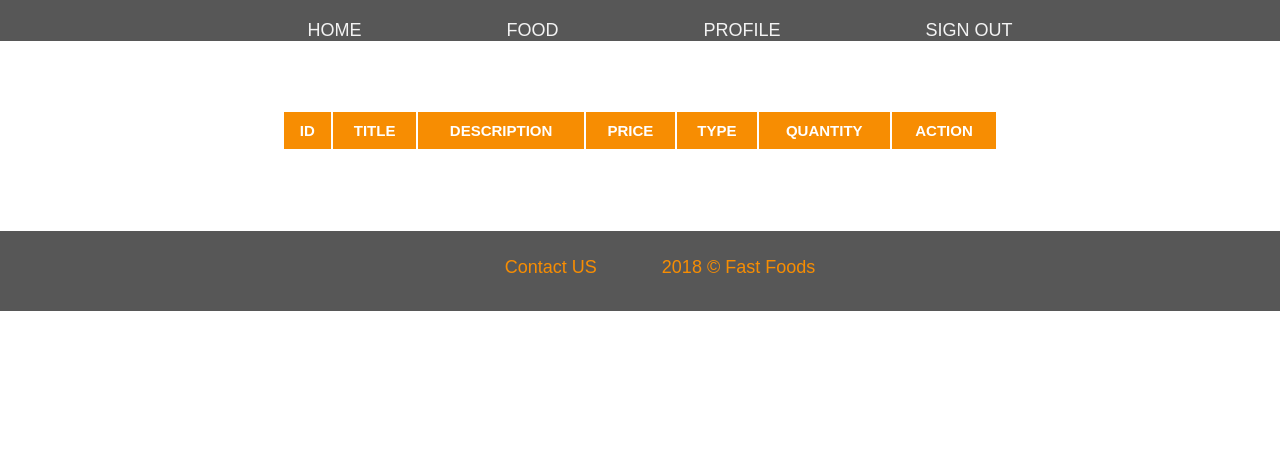
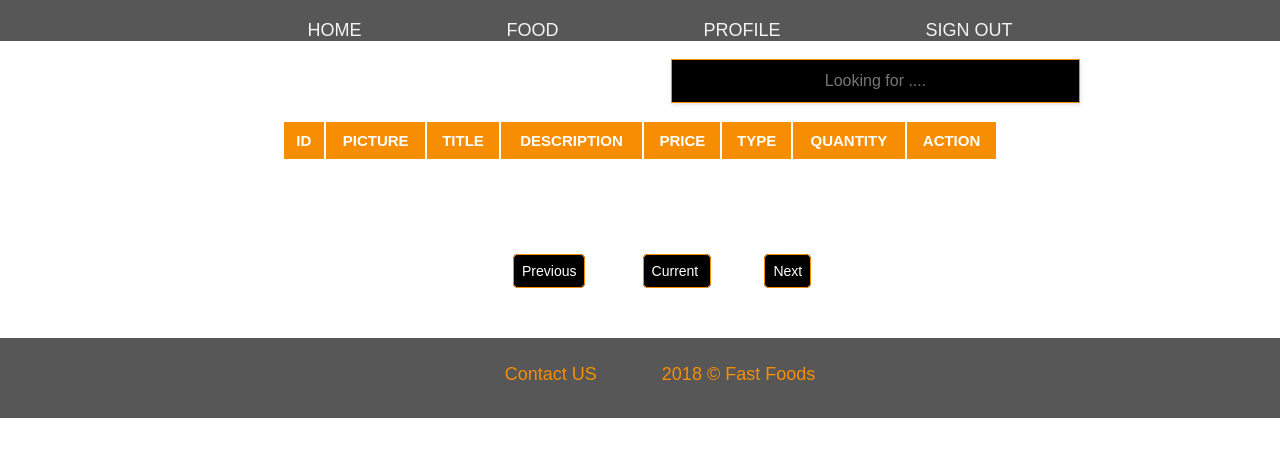
Before and after one commit to Darius-Ndubi/Fast-Food-Fast, a website: page UI/view_foods.html in a window 1280 px wide. Shown: the part 85-542 px from the top of the page. Drawn offline with Linux system fonts and the light colour scheme; no server answers.

Commit message:
Fix #161363372] Add search to food menu Add images to the food item menu

```diff
--- a/UI/css/food_table.css
+++ b/UI/css/food_table.css
@@ -5,7 +5,7 @@ table{
     text-align: center;
     margin-bottom: 30px;
     font-size:15px;
-    padding-top: 5%;
+    padding-top: 3%;
     width:70%;
     margin-left:auto;
     margin-right:auto;
@@ -40,6 +40,33 @@ table tr td img{
     width: 100px;
 }
 
+#menuSearch {
+    color:  #fff;
+    background-color: #000;
+    width: 40%;
+    height: 10%;
+    margin-left: 53%;
+    box-sizing: border-box;
+    box-shadow: 1px 2px 4px 0 rgba(0, 0, 0, 0.1);
+    padding: 12px 18px;
+    border: 1px solid #f78d02;
+    font-size: 16px;
+    margin-bottom: -40%;
+}
+
+#paginater{
+    margin-top:10%;
+    align-content: center;
+    margin-left: 35%;
+    /* padding: 0 0.5%; */
+    margin-bottom:-2%;
+}
+
+#paginater a{
+    margin: 0 4%;
+}
+
+
 /*using media queries to make the page responsive*/
 /* Tablet Landscape */
 @media screen and (max-width: 1060px) {
--- a/UI/css/forms.css
+++ b/UI/css/forms.css
@@ -53,6 +53,9 @@
     border: 1px solid #dbdbdb;
     margin-bottom: 15px;
 
+}
+.register #image{
+    color:#fff;
 }
 /* center place holder text in the forms */
 ::-webkit-input-placeholder {
--- a/UI/css/main.css
+++ b/UI/css/main.css
@@ -96,9 +96,12 @@ body{
 }
 /* button inside the page navbar */
 .button_info{
-    border: 1px;
+    border: 1px solid #f78d02;
     border-radius:5px;
-    margin-right:8px;
+    padding:8px;
+    text-decoration: none;
+    color:  #fff;
+    background-color: #000;
 
 }
 .button_info:hover{
@@ -107,6 +110,11 @@ body{
     height: 40px;
     width: 150px;
     background:rgb(243, 129, 23);
+    text-decoration: none;
+}
+.button_info a:visited{
+    color: #fff;
+    background:transparent;
 }
 
 .button_user:hover{
@@ -212,7 +220,7 @@ body{
 /*end of buttons */
 #titling{
     color:#ffffff;
-    margin-bottom:-5%;
+    margin-bottom:.25%;
     margin-left:-50%;
     padding:5px;
     font-size:32px;
--- a/UI/js/admin_profiler.js
+++ b/UI/js/admin_profiler.js
@@ -22,6 +22,7 @@ function getUsersHistory() {
             for (let orders of data) {
                 const tr = document.createElement('tr');
                 // table column to edit status
+                const brk = document.createElement("br");
                 let td_action = document.createElement("td");
                 let action = document.createElement("select");
                 action.className = 'action';
@@ -64,7 +65,7 @@ function getUsersHistory() {
                 // add the order status optons and order button to each order
                 tr.appendChild(td_action);
                 tr.appendChild(td_edit)
-
+                t_body.appendChild(brk);
                 // append each roa data to table bosy
                 t_body.appendChild(tr);
                 }
--- a/UI/js/auth_logout.js
+++ b/UI/js/auth_logout.js
@@ -19,8 +19,8 @@ function userLogout(){
         }
         else if (res[1] === 401) {
             res[0].then(res => {
-              alert("You are not logged in");
-              lwindow.location ="signin.html"
+            alert("You are not logged in");
+            window.location ="signin.html"
             })
         }
         else if (res[1] === 422) {
--- a/UI/js/fetcher.js
+++ b/UI/js/fetcher.js
@@ -13,6 +13,7 @@ function getMenu(e) {
     .then(data => {
       // Loop over items in data
       for (let item of data) {
+        const brk = document.createElement("br");
         const tr = document.createElement("tr");
         // table data for quantity
         let td_quantity = document.createElement("td");
@@ -40,13 +41,15 @@ function getMenu(e) {
         // Add quantity and action to row
         tr.appendChild(td_quantity);
         tr.appendChild(td_action);
-
+        t_body.appendChild(brk);
         t_body.appendChild(tr);
       }
     });
 }
 
-getMenu();
+getMenu()
+
+//
 
 // function to create an order on the click of the order button
 function createOrder() {
@@ -121,3 +124,30 @@ function redirect() {
 function login_redirect(){
   window.location ="signin.html"
 }
+
+// function to help locate food item
+function quickSearch(){
+  let userQuery = document.getElementById("menuSearch").value;
+  let actualQuery = userQuery.toUpperCase();
+
+//   console.log(actualQuery);
+
+  let menuTable = document.getElementById("tbody");
+  let menuItem = menuTable.getElementsByTagName("tr");
+  for (let i = 0; i < menuItem.length; i++){
+    let title = menuItem[i].getElementsByTagName("td")[2];
+    if (title) {
+      if (title.innerHTML.toUpperCase().indexOf(actualQuery) > -1) {
+        menuItem[i].style.display = "";
+      } else {
+        menuItem[i].style.display = "none";
+      }
+    }
+  }
+}
+
+
+// fucntion to help in paginations
+function chop() {
+
+}
--- a/UI/js/food.js
+++ b/UI/js/food.js
@@ -1,11 +1,16 @@
 function addMenuItem(e) {
     e.preventDefault();
+    let imageData = document.getElementById("itemImage").value;
     let title = document.getElementById("title").value;
     let descri = document.getElementById("descri").value;
     let price = Number(document.getElementById("price").value);
     let type = document.getElementById("type").value;
 
+    console.log(imageData);
+
+    // console.log(itemImage);
     const data = {
+        image:imageData,
         title:title,
         description:descri,
         price:price,
--- a/UI/js/manip_menu.js
+++ b/UI/js/manip_menu.js
@@ -17,6 +17,7 @@ function getMenuItems() {
         for (let item of data) {
             const tr = document.createElement("tr");
             //table edit button
+            const brk = document.createElement("br");
             let td_edit = document.createElement("td");
             let edit = document.createElement("button");
             edit.className="button_edit";
@@ -40,7 +41,7 @@ function getMenuItems() {
             //add edit button to the rows
             tr.appendChild(td_edit);
             tr.appendChild(to_delete);
-
+            t_body.appendChild(brk);
             t_body.appendChild(tr);
         }
     });
@@ -64,6 +65,7 @@ function editFoodButton(e) {
 function editFood(e){
     // prevent window from reloading
     e.preventDefault();
+    let imageData = document.getElementById("itemImage").value;
     let title = document.getElementById("title").value;
     let descri = document.getElementById("descri").value;
     let price = Number(document.getElementById("price").value);
@@ -71,6 +73,7 @@ function editFood(e){
     food_id = sessionStorage.getItem("food_id")
 
     const data = {
+        image:imageData,
         title:title,
         description:descri,
         price:price,
--- a/UI/view_foods.html
+++ b/UI/view_foods.html
@@ -36,9 +36,11 @@
     </header>
     <section class="all_content" >
         <div id="message_error1"></div>
+        <input type="text" id="menuSearch" placeholder="Looking for ...." onkeyup="quickSearch()">
         <table>
             <tr>
                 <th>Id</th>
+                <th>Picture</th>
                 <th>Title</th>
                 <th>Description</th>
                 <th>Price</th>
@@ -50,6 +52,11 @@
 
             </tbody>
         </table>
+        <div id=paginater>
+            <a href="" class="button_info">Previous</a>
+            <a href="" class="button_info">Current </a>
+            <a href="" class="button_info">Next</a>
+        </div>
     </section>
 
     <!--page Footer-->
--- a/package.json
+++ b/package.json
@@ -27,7 +27,10 @@
     ]
   },
   "dependencies": {
-    "puppeteer-to-istanbul": "^1.2.2"
+    "dom-to-image": "^2.6.0",
+    "file-system": "^2.2.2",
+    "puppeteer-to-istanbul": "^1.2.2",
+    "require": "^2.4.20"
   },
   "preset": "jest-puppeteer",
   "name": "fast-food-fast",
```
Also changed, not shown: UI/add_food.html (+2 -0 lines), UI/edit_food.html (+2 -0 lines), UI/index.html (+1 -0 lines), UI/manipulate_menu.html (+1 -0 lines), 1 other file.
